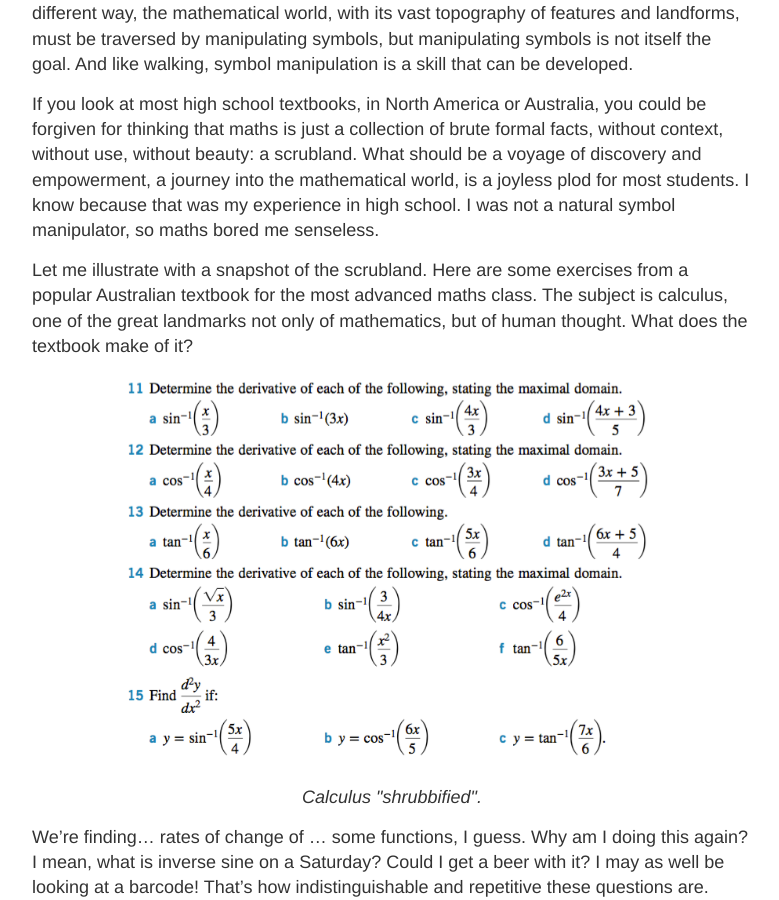
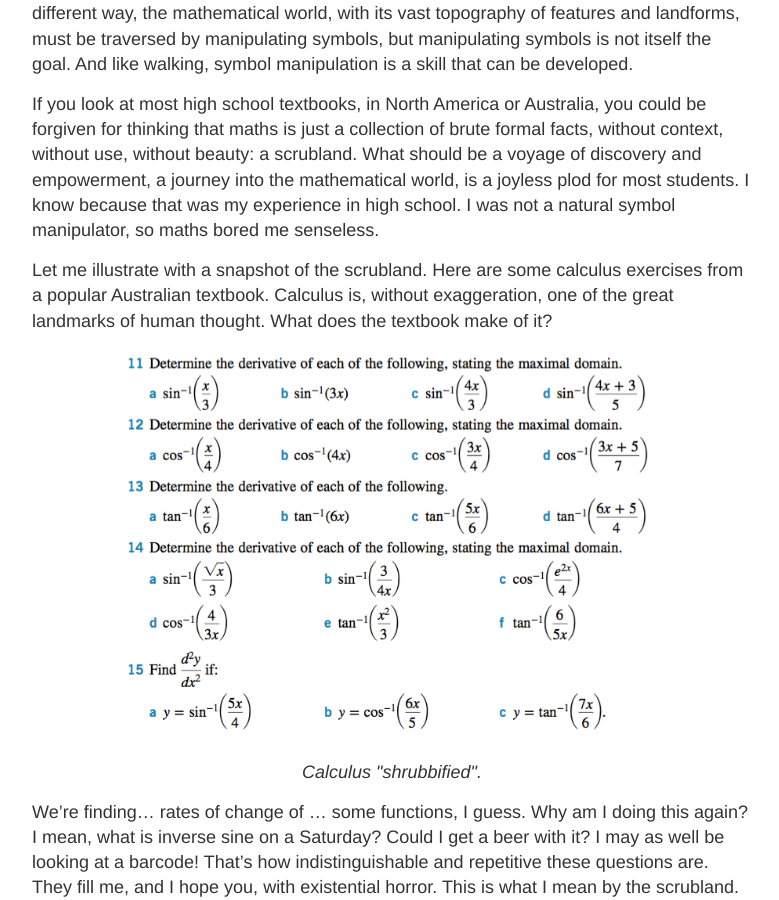
Before and after one commit to hapax/hapax.github.io, a Jekyll site: the page built from assets/teaching.md, in a window 1280 px wide and 900 px high, scrolled down 1794 px. Shown: the whole window, without its empty margins (248-1027 px from the left). Built offline with Jekyll 4.4.1, drawn with Linux system fonts in a browser that asks for light colours; our own code applies the rules of GitHub Pages for plain Markdown files; formulas are drawn with MathJax 3; a script that is not in the unit is left out; some of the changed text lies outside the part shown.

Commit message:
Update teaching.md

```diff
--- a/assets/teaching.md
+++ b/assets/teaching.md
@@ -99,10 +99,8 @@
 I was not a natural symbol manipulator, so maths bored me senseless.
 
 Let me illustrate with a snapshot of the scrubland.
-Here are some exercises from a popular Australian textbook for the
-most advanced maths class.
-The subject is calculus, one of the great landmarks not only of
-mathematics, but of human thought.
+Here are some calculus exercises from a popular Australian textbook.
+Calculus is, without exaggeration, one of the great landmarks of human thought.
 What does the textbook make of it?
 
 <figure>
@@ -692,3 +690,6 @@
 symbols, but manipulating symbols is not itself the goal.
 
 I scraped by with passes, but I didn't understand or care about it.
+
+Here are some calculus exercises from a popular Australian textbook for the
+most advanced maths class.
```
